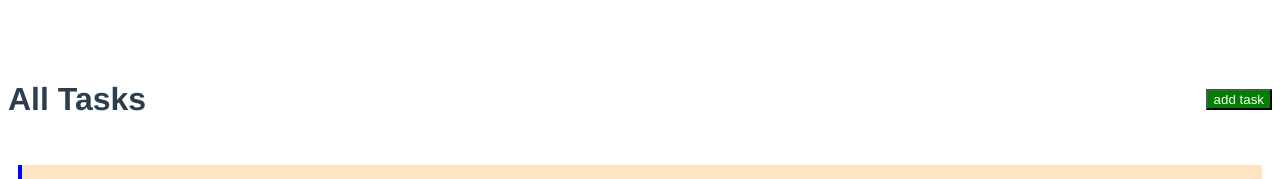
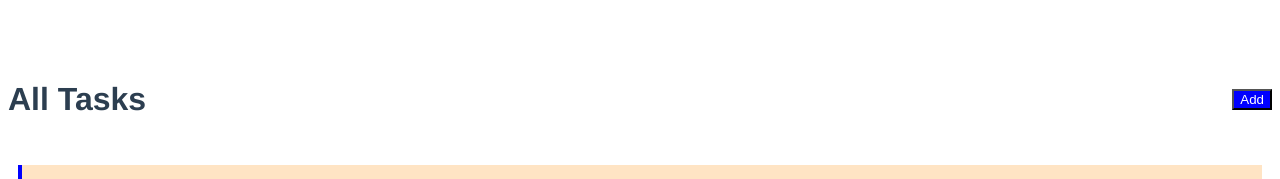
Before and after one commit to Milos89J/vue3-2023, a Vue app: page / in a window 1280 px wide. Shown: the top 179 px of the page. Built offline with nearby package versions, Linux system fonts and the light colour scheme.

Commit message:
add/close/button

```diff
--- a/src/App.vue
+++ b/src/App.vue
@@ -1,7 +1,7 @@
 <template>
   <div class="containe">
-    <Header title="All Tasks" />
-    <div v-if="showTask">
+    <Header @show-task="showAddTask" title="All Tasks" :showTask="showTask" />
+    <div v-show="showTask">
       <AddTask @add-task="addTask"/>
     </div>
 
@@ -27,6 +27,9 @@ export default {
     };
   },
   methods: {
+    showAddTask() {
+        this.showTask = !this.showTask
+    },
     addTask(task) {
      this.tasks = [...this.tasks, task]
     },
@@ -38,7 +41,8 @@ export default {
     doubleReminder(id) {
       this.tasks = this.tasks.map((task) => task.id === id ?
       {...task, reminder: !task.reminder} : task)
-    }
+    },
+
 
   },
   created() {
--- a/src/components/Button.vue
+++ b/src/components/Button.vue
@@ -14,7 +14,7 @@ export default {
   },
   methods: {
     onClick() {
-      console.log("click");
+      this.$emit('show-task')
     },
   },
 };
--- a/src/components/Header.vue
+++ b/src/components/Header.vue
@@ -1,21 +1,25 @@
 <template>
   <header>
     <h1>{{ title }}</h1>
-    <Button text="add task" color="green"/>
+    <Button
+      @show-task="$emit('show-task')"
+      :text="showTask ? 'Close' : 'Add'"
+      :color="showTask ? 'red' : 'blue'"
+    />
   </header>
 </template>
 
 <script>
-import Button from './Button';
+import Button from "./Button";
 export default {
-
   name: "Header",
   props: {
     title: String,
+    showTask: Boolean,
   },
   components: {
     Button,
-  }
+  },
 };
 </script>
 
```
